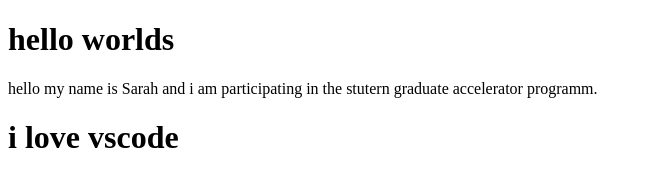
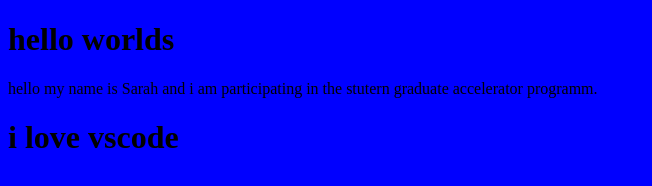
Before and after one commit to Sarah0079ja/helloworld, a plain HTML site: page index.html in a window 1280 px wide. Shown: the whole page, without its empty margins (0-652 px from the left). Drawn offline with Linux system fonts and the light colour scheme.

Commit message:
added css file

```diff
--- /dev/null
+++ b/index.css
@@ -0,0 +1,3 @@
+body{
+    background-color: blue;
+}
--- a/index.html
+++ b/index.html
@@ -5,9 +5,10 @@
     <meta name="viewport" content="width=device-width, initial-scale=1.0">
     <meta http-equiv="X-UA-Compatible" content="ie=edge">
     <title>hello world</title>
+    <link rel="stylesheet" href="index.css">
 </head>
 <body>
-    <h1>hello worlds</h1>
+    <h1> hello worlds</h1>
     <p>hello my name is Sarah and i am participating in the stutern graduate accelerator programm. </p>
     <h1>i love vscode </h1>
 </body>
```
